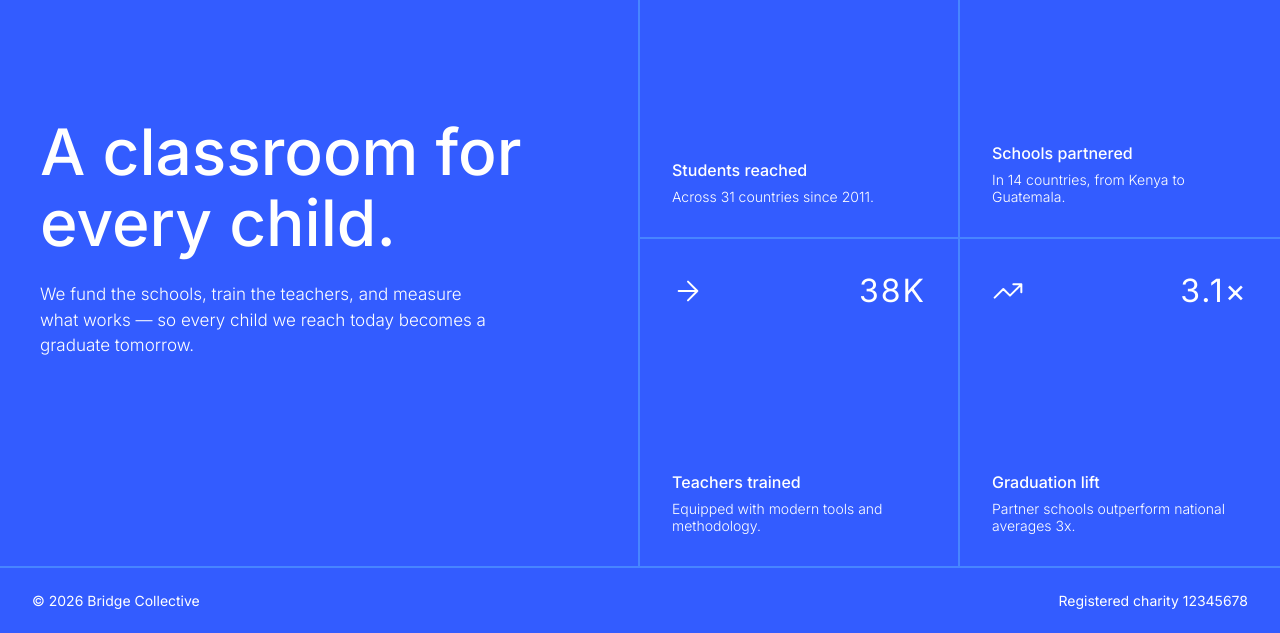
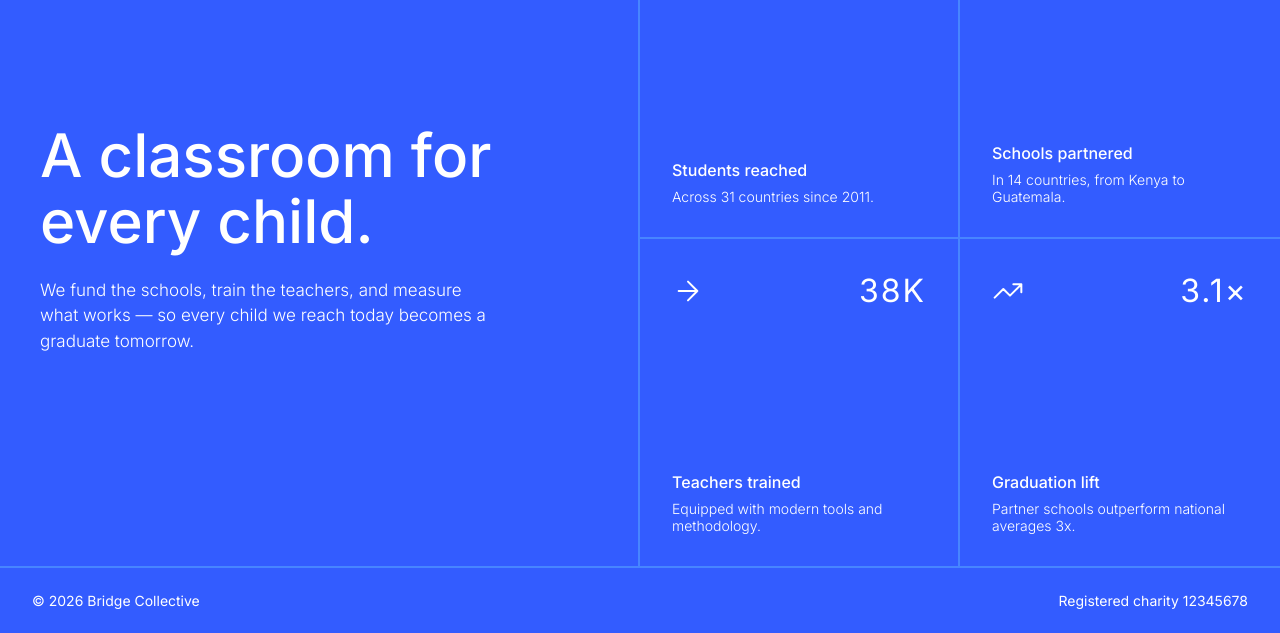
Before and after one commit to otaviozerotwo/Grid-landing-page, a website built with Vite: page index.html in a window 1280 px wide. Shown: the part 167-800 px from the top of the page. Built offline with nearby package versions, Linux system fonts and the light colour scheme.

Commit message:
fix: add breakpoint tablet hero.css

```diff
--- a/src/css/layout/footer.css
+++ b/src/css/layout/footer.css
@@ -9,7 +9,7 @@
   }
 }
 
-@media (min-width: 26.5rem) {
+@media (min-width: 48rem) {
   .footer {
     flex-direction: row;
     justify-content: space-between;
--- a/src/css/layout/hero.css
+++ b/src/css/layout/hero.css
@@ -6,6 +6,7 @@
   padding: 2rem;
   border-bottom: 2px solid var(--color-blue-400);
   gap: 1.5rem;
+}
 
 .hero-title {
   font-size: 2.75rem;
@@ -18,16 +19,16 @@
   line-height: 1.5;
   max-width: 19rem;
 }
-}
 
 @media (min-width: 48rem) {
   .hero {
     border-right: 2px solid var(--color-blue-400);
     padding-inline: 2.5rem;
+  }
 
   .hero-title {
     max-width: 31.5rem;
-      font-size: 4rem;
+    font-size: 3rem;
     font-weight: 500;
   }
 
@@ -35,4 +36,9 @@
     max-width: 29rem;
   }
 }
+
+@media (min-width: 64rem) {
+  .hero-title {
+    font-size: 3.75rem;
   }
+}
```
Lines whose indentation alone changed are shown as unchanged.
